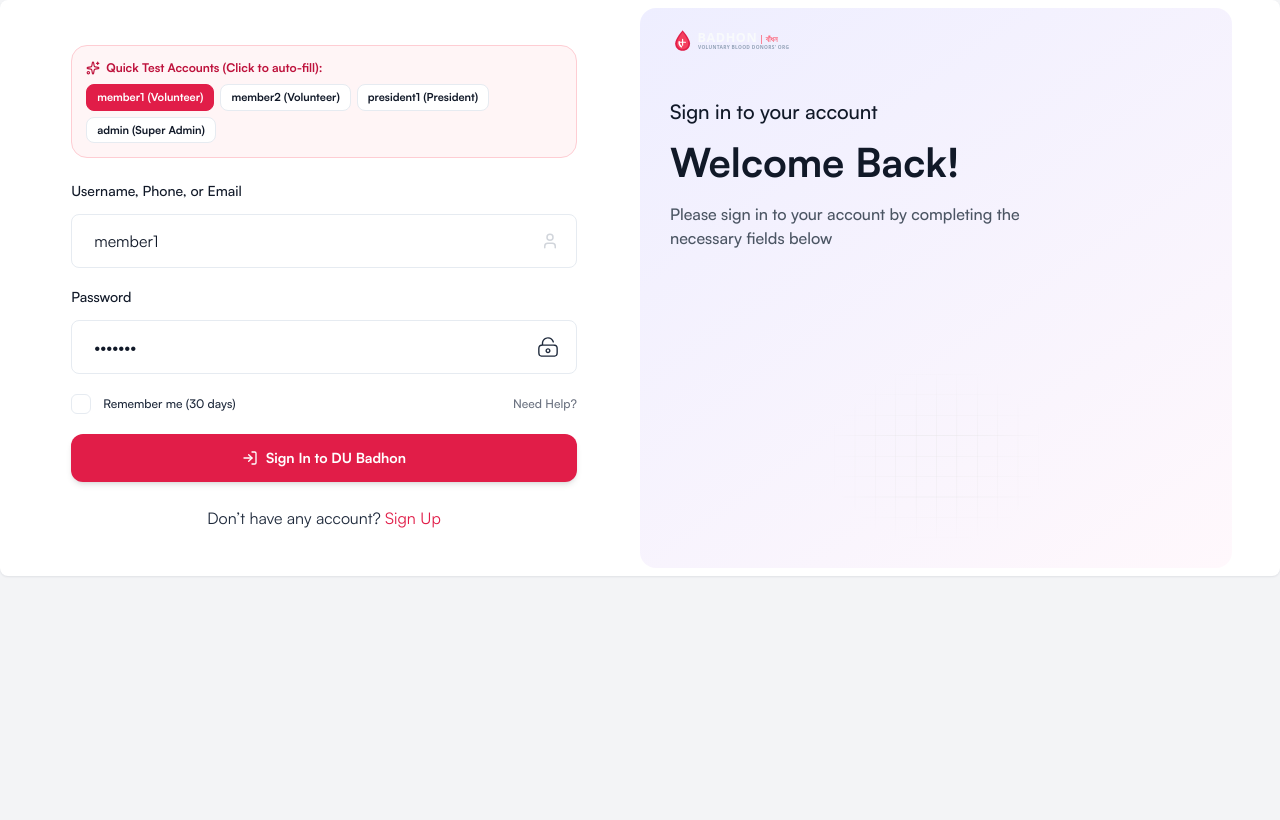
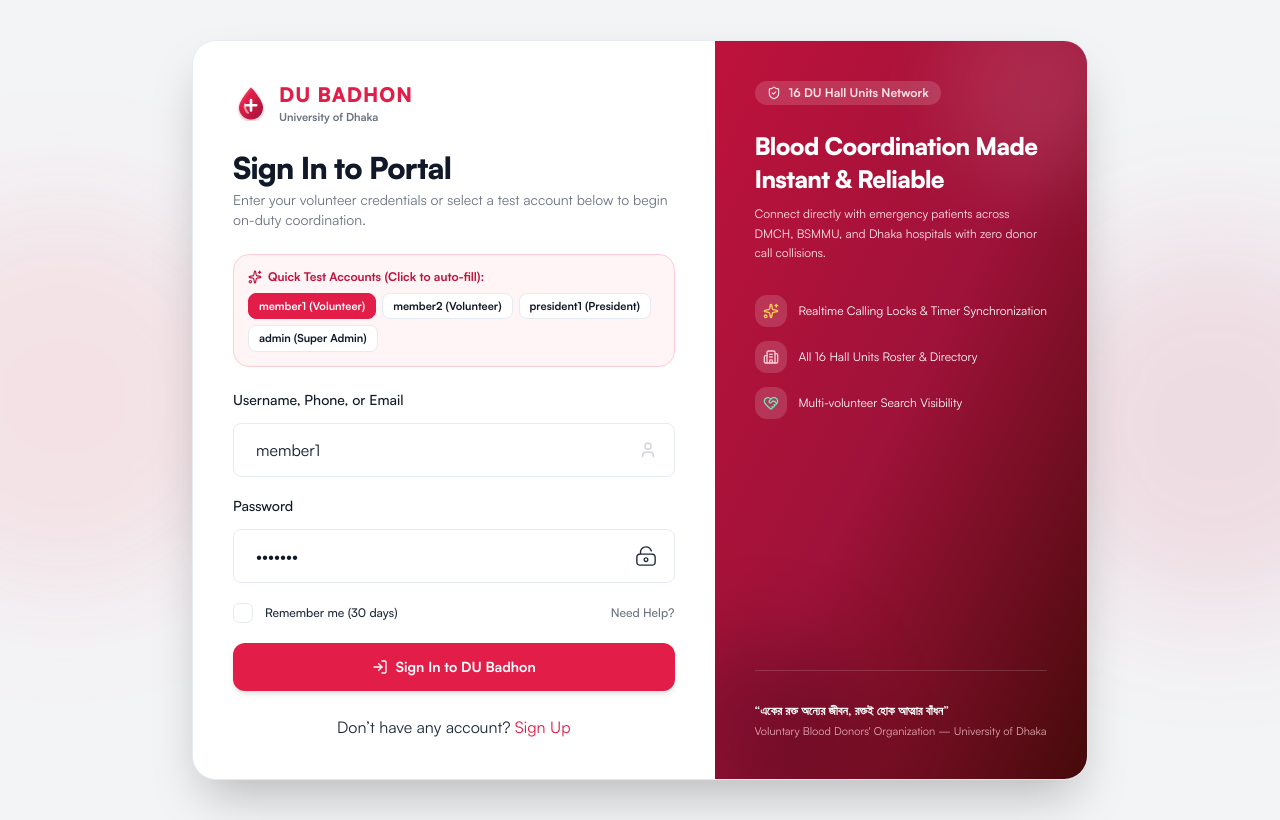
Before and after one commit to saikat709/du-badhon, a Next.js app: page /auth/sign-in in a window 1280 px wide. Built offline with nearby package versions, Linux system fonts and the light colour scheme; no server answers.

Commit message:
fix(ui): center-align auth pages with modern dual-pane responsive card and DU Badhon branding

```diff
--- a/src/app/auth/layout.tsx
+++ b/src/app/auth/layout.tsx
@@ -1,16 +1,24 @@
-export const metadata = {
-  title: 'Login - Badhon',
-  description: 'Generated by Next.js',
-}
+import type { Metadata } from "next";
 
-export default function RootLayout({
+export const metadata: Metadata = {
+  title: "Sign in | Badhon - University of Dhaka",
+  description: "Sign in to DU Badhon Voluntary Blood Donors' Platform",
+};
+
+export default function AuthLayout({
   children,
 }: {
-  children: React.ReactNode
+  children: React.ReactNode;
 }) {
   return (
-    <div className="flex-1 h-full">
-      {children}
+    <div className="min-h-screen w-full flex items-center justify-center bg-gray-2 dark:bg-[#020d1a] p-4 sm:p-6 md:p-10 relative overflow-x-hidden">
+      {/* Background ambient decorative glows */}
+      <div className="absolute top-1/4 -left-32 w-96 h-96 bg-rose-500/10 rounded-full blur-3xl pointer-events-none" />
+      <div className="absolute bottom-1/4 -right-32 w-96 h-96 bg-rose-700/10 rounded-full blur-3xl pointer-events-none" />
+
+      <div className="w-full max-w-4xl relative z-10 my-auto">
+        {children}
+      </div>
     </div>
-  )
+  );
 }
--- a/src/app/auth/sign-in/page.tsx
+++ b/src/app/auth/sign-in/page.tsx
@@ -3,68 +3,114 @@ import type { Metadata } from "next";
 import Image from "next/image";
 import Link from "next/link";
 import { Suspense } from "react";
+import { Building2, HeartHandshake, ShieldCheck, Sparkles } from "lucide-react";
 
 export const metadata: Metadata = {
-  title: "Sign in",
+  title: "Sign in | DU Badhon",
 };
 
 export default function SignIn() {
   return (
-    <>
-      <div className="rounded-lg bg-white shadow-1 dark:bg-gray-dark dark:shadow-card w-full h-full p-2">
-        <div className="flex flex-wrap items-center justify-center xl:justify-between h-full">
-          <div className="w-full xl:w-1/2">
-            <div className="w-full p-0 sm:p-3 xl:p-0 px-7.5 md:w-[90%] lg:w-[80%] mx-auto">
-              <Suspense fallback={null}>
+    <div className="w-full rounded-3xl bg-white shadow-2xl dark:bg-gray-dark dark:shadow-card border border-stroke dark:border-dark-3 overflow-hidden">
+      <div className="flex flex-col lg:flex-row items-stretch">
+        {/* Left Side: Sign In Form */}
+        <div className="w-full lg:w-7/12 p-6 sm:p-8 md:p-10 flex flex-col justify-center">
+          {/* Logo & Platform Header */}
+          <div className="flex items-center gap-3 mb-6">
+            <Link href="/" className="flex items-center gap-2.5">
+              <Image
+                src="/images/logo/logo-icon.svg"
+                width={36}
+                height={36}
+                alt="Badhon Logo"
+                priority
+              />
+              <div>
+                <span className="text-lg sm:text-xl font-black text-rose-600 tracking-wider">
+                  DU BADHON
+                </span>
+                <span className="block text-[11px] font-bold text-dark-5 dark:text-dark-6">
+                  University of Dhaka
+                </span>
+              </div>
+            </Link>
+          </div>
+
+          <div className="mb-6">
+            <h1 className="text-2xl sm:text-3xl font-black text-dark dark:text-white tracking-tight">
+              Sign In to Portal
+            </h1>
+            <p className="text-xs sm:text-sm text-dark-5 dark:text-dark-6 mt-1">
+              Enter your volunteer credentials or select a test account below to begin on-duty coordination.
+            </p>
+          </div>
+
+          <Suspense
+            fallback={
+              <div className="py-6 text-center text-xs text-gray-500">
+                Loading sign in form...
+              </div>
+            }
+          >
             <Signin />
           </Suspense>
         </div>
+
+        {/* Right Side: Badhon Information & DU Heritage (visible on lg+) */}
+        <div className="hidden lg:flex lg:w-5/12 bg-gradient-to-br from-rose-700 via-rose-800 to-red-950 p-8 sm:p-10 flex-col justify-between text-white relative overflow-hidden">
+          {/* Subtle background decoration */}
+          <div className="absolute -top-12 -right-12 w-48 h-48 bg-white/10 rounded-full blur-2xl pointer-events-none" />
+          <div className="absolute -bottom-12 -left-12 w-48 h-48 bg-black/20 rounded-full blur-2xl pointer-events-none" />
+
+          <div className="relative z-10 space-y-6">
+            <div className="inline-flex items-center gap-2 px-3 py-1 rounded-full bg-white/15 text-rose-100 text-xs font-bold backdrop-blur-xs">
+              <ShieldCheck className="size-3.5" />
+              <span>16 DU Hall Units Network</span>
             </div>
 
-          <div className="hidden w-full xl:block xl:w-1/2 pr-10">
-            <div className="custom-gradient-1 overflow-hidden rounded-2xl dark:!bg-dark-2 dark:bg-none md:w-[80%] lg:w-[60%] xl:w-full mx-auto p-7.5 pt-5 text-left">
-              <Link className="mb-10 inline-block" href="/">
-                <Image
-                  className="hidden dark:block"
-                  src={"/images/logo/logo.svg"}
-                  alt="Logo"
-                  width={126}
-                  height={32}
-                />
-                <Image
-                  className="dark:hidden"
-                  src={"/images/logo/logo-dark.svg"}
-                  alt="Logo"
-                  width={126}
-                  height={32}
-                />
-              </Link>
-              <p className="mb-3 text-xl font-medium text-dark dark:text-white">
-                Sign in to your account
+            <div className="space-y-2">
+              <h2 className="text-2xl font-black tracking-tight leading-snug">
+                Blood Coordination Made Instant & Reliable
+              </h2>
+              <p className="text-xs text-rose-100 leading-relaxed">
+                Connect directly with emergency patients across DMCH, BSMMU, and Dhaka hospitals with zero donor call collisions.
               </p>
+            </div>
 
-              <h1 className="mb-4 text-2xl font-bold text-dark dark:text-white sm:text-heading-3">
-                Welcome Back!
-              </h1>
+            <div className="space-y-3.5 pt-2">
+              <div className="flex items-center gap-3 text-xs">
+                <span className="size-8 rounded-xl bg-white/15 flex items-center justify-center shrink-0">
+                  <Sparkles className="size-4 text-amber-300" />
+                </span>
+                <span>Realtime Calling Locks & Timer Synchronization</span>
+              </div>
 
-              <p className="w-full max-w-[375px] font-medium text-dark-4 dark:text-dark-6">
-                Please sign in to your account by completing the necessary
-                fields below
+              <div className="flex items-center gap-3 text-xs">
+                <span className="size-8 rounded-xl bg-white/15 flex items-center justify-center shrink-0">
+                  <Building2 className="size-4 text-rose-200" />
+                </span>
+                <span>All 16 Hall Units Roster & Directory</span>
+              </div>
+
+              <div className="flex items-center gap-3 text-xs">
+                <span className="size-8 rounded-xl bg-white/15 flex items-center justify-center shrink-0">
+                  <HeartHandshake className="size-4 text-emerald-300" />
+                </span>
+                <span>Multi-volunteer Search Visibility</span>
+              </div>
+            </div>
+          </div>
+
+          <div className="relative z-10 pt-8 border-t border-white/15 text-xs text-rose-200">
+            <p className="font-bold text-white">
+              &ldquo;একের রক্ত অন্যের জীবন, রক্তই হোক আত্মার বাঁধন&rdquo;
             </p>
-
-              <div className="mt-31">
-                <Image
-                  src={"/images/grids/grid-02.svg"}
-                  alt="Logo"
-                  width={205}
-                  height={225}
-                  className="mx-auto dark:opacity-30"
-                />
+            <p className="text-[11px] text-rose-200/80 mt-1">
+              Voluntary Blood Donors&apos; Organization — University of Dhaka
+            </p>
           </div>
         </div>
       </div>
     </div>
-      </div>
-    </>
   );
 }
--- a/src/app/auth/sign-up/page.tsx
+++ b/src/app/auth/sign-up/page.tsx
@@ -1,28 +1,58 @@
 import { SignUpForm } from "@/components/Auth/SignUp";
 import type { Metadata } from "next";
+import Image from "next/image";
 import Link from "next/link";
 
 export const metadata: Metadata = {
-  title: "Sign in",
+  title: "Sign up | DU Badhon",
 };
 
-export default function SignIn() {
+export default function SignUpPage() {
   return (
-    <div className="rounded-lg shadow-1 dark:shadow-card min-h-screen mx-auto flex justify-center items-center w-full md:w-3/4 lg:w-2/4 h-full mx-auto">
-          <div className="w-full h-full">
+    <div className="w-full max-w-lg mx-auto rounded-3xl bg-white shadow-2xl dark:bg-gray-dark dark:shadow-card border border-stroke dark:border-dark-3 p-6 sm:p-8 md:p-10">
+      {/* Header with Logo */}
+      <div className="flex items-center gap-3 mb-6">
+        <Link href="/" className="flex items-center gap-2.5">
+          <Image
+            src="/images/logo/logo-icon.svg"
+            width={36}
+            height={36}
+            alt="Badhon Logo"
+            priority
+          />
+          <div>
+            <span className="text-lg sm:text-xl font-black text-rose-600 tracking-wider">
+              DU BADHON
+            </span>
+            <span className="block text-[11px] font-bold text-dark-5 dark:text-dark-6">
+              University of Dhaka
+            </span>
+          </div>
+        </Link>
+      </div>
+
+      <div className="mb-6">
+        <h1 className="text-2xl font-black text-dark dark:text-white tracking-tight">
+          Register Volunteer Account
+        </h1>
+        <p className="text-xs text-dark-5 dark:text-dark-6 mt-1">
+          Apply to register as an active blood donation volunteer for your Dhaka University hall unit.
+        </p>
+      </div>
+
       <SignUpForm />
-                <div className="mt-2">
-                    <p className="text-center text-sm text-gray-500 dark:text-gray-400">
-                        Already have an account?{" "}
+
+      <div className="mt-6 text-center text-xs">
+        <p className="text-dark-5 dark:text-dark-6">
+          Already have a volunteer account?{" "}
           <Link
             href="/auth/sign-in"
-                            className="text-primary hover:underline"
+            className="font-bold text-rose-600 hover:underline"
           >
             Sign in
           </Link>
         </p>
       </div>
     </div>
-    </div>
   );
 }
--- a/src/components/Auth/SignUp/index.tsx
+++ b/src/components/Auth/SignUp/index.tsx
@@ -19,10 +19,6 @@ export function SignUpForm() {
   };
 
   return (
-    <div className="rounded-2xl border border-stroke bg-white p-6 shadow-sm dark:border-dark-3 dark:bg-dark-2">
-      <h2 className="mb-4 text-xl font-bold text-dark dark:text-white">
-        Register Volunteer Account
-      </h2>
     <form onSubmit={handleSubmit} className="space-y-4">
       <InputGroup
         label="Full Name"
@@ -62,11 +58,10 @@ export function SignUpForm() {
 
       <button
         type="submit"
-          className="flex w-full justify-center rounded-xl bg-primary p-3.5 text-xs font-bold text-white shadow-sm transition hover:bg-opacity-90 active:scale-95"
+        className="flex w-full justify-center rounded-xl bg-rose-600 hover:bg-rose-700 p-3.5 text-xs font-bold text-white shadow-md transition active:scale-95 cursor-pointer"
       >
         Register Volunteer Account
       </button>
     </form>
-    </div>
   );
 }
```
Lines whose indentation alone changed are shown as unchanged.
